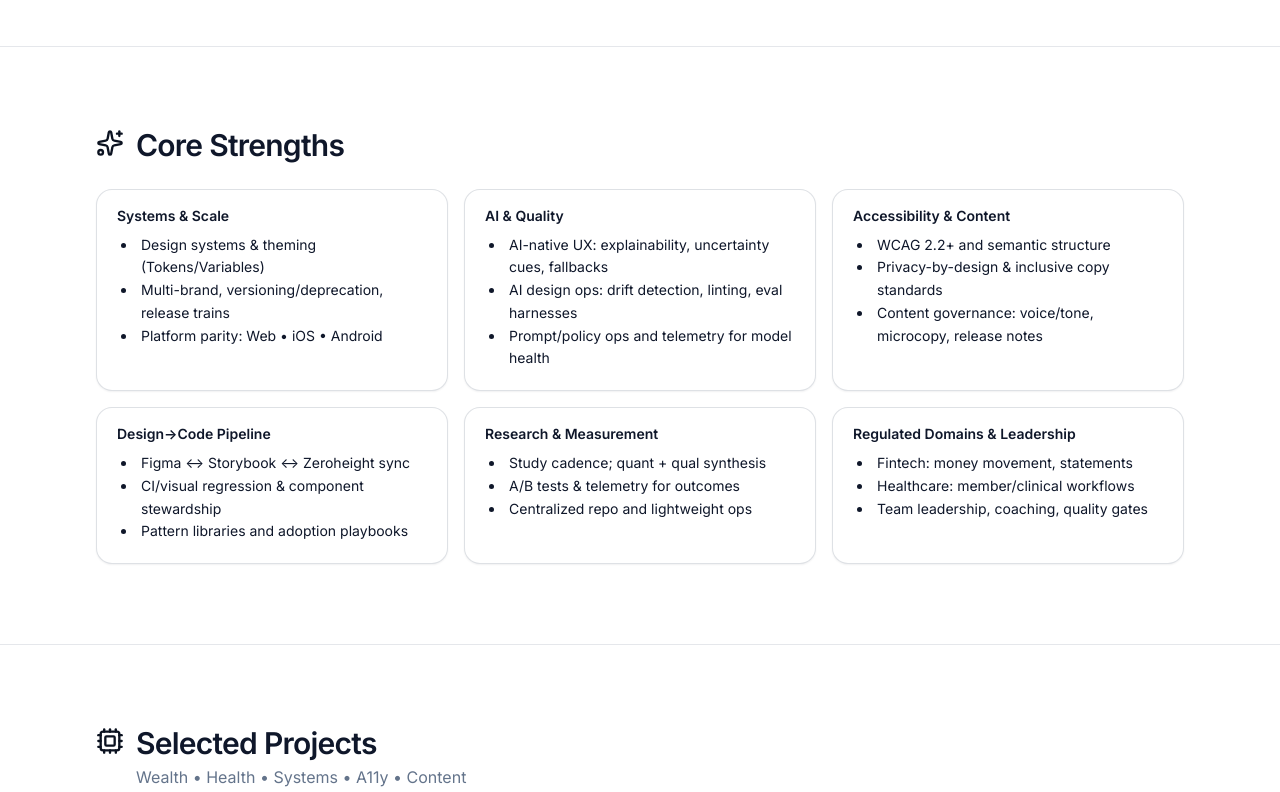
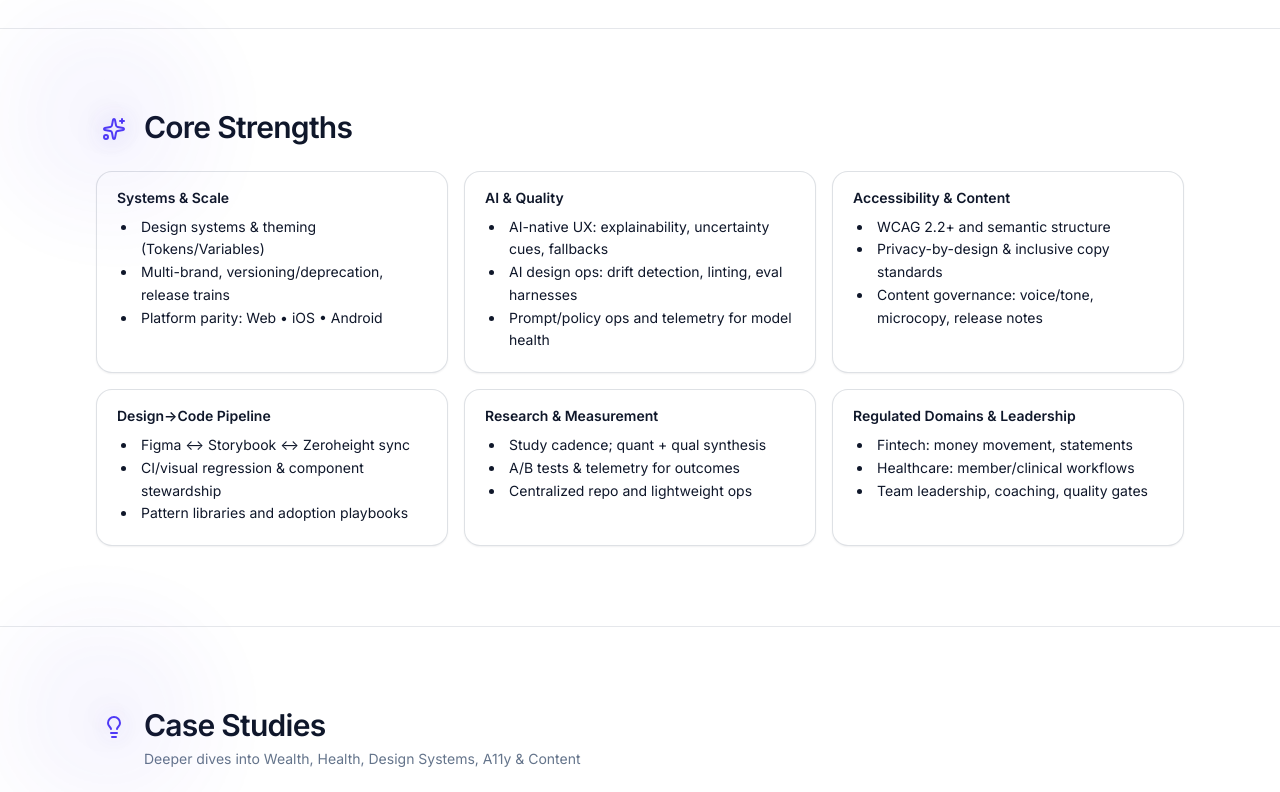
Before and after one commit to rflores-alight/Portfolio, a React (Vite) app: page / in a window 1280 px wide. Shown: the part 840-1632 px from the top of the page. Built offline with nearby package versions, Linux system fonts and the light colour scheme.

Commit message:
icon indigo colr; moved selected projects to end; smaller h1

```diff
--- a/src/App.jsx
+++ b/src/App.jsx
@@ -2,6 +2,7 @@
 import { motion } from "framer-motion";
 import { BookOpen, Mail, Download, ShieldCheck, Layers, Sparkles, Cpu, Briefcase, Calendar, Lightbulb, X, Linkedin, TrendingUp, Users2, BrainCircuit, MonitorSmartphone} from "lucide-react";
 import { Button } from "@/components/ui/button";
+import Glow from "@/components/ui/glow";
 import { Card, CardContent, CardHeader, CardTitle } from "@/components/ui/card";
 import { Pill } from "@/components/ui/pill";
 import { Tabs, TabsList, TabsTrigger, TabsContent } from "@/components/ui/tabs";
@@ -33,7 +34,7 @@
   linkedin: "https://www.linkedin.com/in/flashflores/",
   summary: (
     <>
-      I’m a product designer and design leader who found UX at a professional audio company—and it hooked me. Since starting my HCI master’s at DePaul, I’ve spent 12+ years blending design, engineering, and product to ship Web/iOS/Android experiences in regulated spaces (health, wealth/fintech, insurance). I’ve worked as an IC and as a manager/director, helping startups and Fortune 500s modernize how they design and deliver.
+      Hey, there. I’m a product designer and design leader who found UX at a professional audio company—and it hooked me. Since starting my HCI master’s at DePaul, I’ve spent 12+ years blending design, engineering, and product to ship Web/iOS/Android experiences in regulated spaces (health, wealth/fintech, insurance). I’ve worked as an IC and as a manager/director, helping startups and Fortune 500s modernize how they design and deliver.
       <p></p><br></br>
       I build and evolve design systems, unify legacy workflows, and embed accessibility and content standards so teams move faster with more confidence. Recently I’ve focused on AI-assisted quality tooling and system modernization. In parallel, I design AI-native product experiences—model-in-the-loop workflows that keep humans in control—with an emphasis on explainability, uncertainty cues (not false certainty), accessible summaries before detail, and safe fallbacks.
       <p></p><br></br>
@@ -851,22 +852,30 @@
   </div>
 );
 };
+
+const ensureSizedIcon = (node) => {
+  // If caller already wrapped with <Glow>, render as-is (don’t clone/override)
+  if (React.isValidElement(node) && (node.type?.displayName === "Glow")) {
+    return node;
+  }
+  // If caller passed a raw icon, add sizing/class without touching parent wrappers
+  if (React.isValidElement(node)) {
+    return React.cloneElement(node, {
+      className: ["h-7 w-7 text-primary", node.props.className].filter(Boolean).join(" "),
+    });
+  }
+  return node;
+};
+
 const Section = ({ id, title, subtitle, icon, children }) => (
   <section id={id} className="max-w-6xl mx-auto px-4 sm:px-6 lg:px-8 py-12">
     <div className="flex items-start gap-3 mb-6">
-      {/* Icon wrapper keeps a consistent size + subtle vertical nudge */}
       <div className="shrink-0 mt-0.5">
-        {React.cloneElement(icon, { className: "h-7 w-7 text-primary" })}
+        {ensureSizedIcon(icon)}
       </div>
       <div>
-        <h2 className="text-2xl sm:text-3xl font-semibold tracking-tight leading-tight">
-          {title}
-        </h2>
-        {subtitle && (
-          <p className="text-sm sm:text-base text-muted-foreground mt-0.5">
-            {subtitle}
-          </p>
-        )}
+        <h2 className="text-2xl sm:text-3xl font-semibold tracking-tight leading-tight">{title}</h2>
+        {subtitle ? <p className="text-sm text-muted-foreground mt-1">{subtitle}</p> : null}
       </div>
     </div>
     {children}
@@ -1084,7 +1093,9 @@
       <header className="sticky top-0 z-30 bg-background/70 backdrop-blur border-b">
         <div className="w-full max-w-6xl mx-auto px-4 sm:px-6 lg:px-8 h-16 flex items-center justify-between">
           <div className="flex items-center gap-3">
-            <Layers className="text-primary" />
+            <Glow>
+              <Layers className="text-indigo-600" />
+            </Glow>
             <span className="font-semibold">{PROFILE.name}</span>
           </div>
           <div className="flex items-center gap-2">
@@ -1106,12 +1117,12 @@
         {/* Intro */}
         <section className="max-w-6xl mx-auto px-4 sm:px-6 lg:px-8 py-14">
           <motion.div initial={{ opacity: 0, y: 8 }} animate={{ opacity: 1, y: 0 }} transition={{ duration: 0.4 }}>
-            <h1 className="text-3xl sm:text-5xl font-bold tracking-tight leading-tight">
+            <h1 className="mt-1 text-2xl sm:text-3xl font-bold tracking-tight leading-tight">
               {PROFILE.title}
             </h1>
 
             {PROFILE.subtitle && (
-              <div className="text-xl sm:text-2xl font-semibold tracking-tight mt-1 sm:mt-2 text-foreground">
+              <div className="text-xl sm:text-2xl font-semibold tracking-tight mt-1.5 sm:mt-2 text-foreground">
                 {PROFILE.subtitle}
               </div>
             )}
@@ -1135,7 +1146,7 @@
         <Separator />
 
         {/* Core Strengths */}
-        <Section id="strengths" title="Core Strengths" icon={<Sparkles className="text-primary" />}>
+        <Section id="strengths" title="Core Strengths" icon={<Glow><Sparkles className="h-6 w-6 text-indigo-600" aria-hidden="true" /></Glow>}>
           <div className="grid md:grid-cols-2 lg:grid-cols-3 gap-4">
             {CORE_GROUPS.map((g) => (
               <Card key={g.title} className="rounded-2xl shadow-sm">
@@ -1154,12 +1165,47 @@
 
         <Separator />
 
+        {/* Case Studies */}
+      <Section
+          id="case-studies"
+          title="Case Studies"
+          subtitle="Deeper dives into Wealth, Health, Design Systems, A11y & Content"
+          icon={<Glow><Lightbulb className="h-6 w-6 text-indigo-600" aria-hidden="true" /></Glow>}
+        >
+        <div className="grid md:grid-cols-2 gap-5">
+          {CASE_STUDIES.map(cs => (
+            <CaseStudyCard
+              key={cs.slug}
+              cs={cs}
+              onOpenModal={openCaseStudy}
+            />
+          ))}
+        </div>
+        </Section>
+
+        {/* Lightbox + Modal mounts */}
+        <LightboxModal open={lightbox.open} src={lightbox.src} alt={lightbox.alt} onClose={closeAsset} />
+        {activeCS && <CaseStudyModal cs={activeCS} onClose={closeCaseStudy} />}
+
+         <Separator />
+
+        {/* Experience */}
+        <Section id="experience" title="Experience" icon={<Glow><Briefcase className="h-6 w-6 text-indigo-600" aria-hidden="true" /></Glow> }>
+          <div className="grid lg:grid-cols-2 gap-5">
+            {EXPERIENCE.map((item) => (
+              <ExperienceCard key={item.company} item={item} />
+            ))}
+          </div>
+        </Section>
+
+        <Separator />
+
         {/* Projects */}
         <Section
           id="projects"
-          title="Selected Projects"
+          title="Other Projects"
           subtitle="Wealth • Health • Systems • A11y • Content"
-          icon={<Cpu className="text-primary" /> }>
+          icon={<Glow><Cpu className="h-6 w-6 text-indigo-600" aria-hidden="true" /></Glow>}>
           <Tabs defaultValue="all" tone="blue" className="w-full">
             <TabsList>
               <TabsTrigger value="all">All</TabsTrigger>
@@ -1216,44 +1262,9 @@
 
         <Separator />
 
-        {/* Case Studies */}
-      <Section
-          id="case-studies"
-          title="Case Studies"
-          subtitle="Deeper dives into Wealth, Health, Design Systems, A11y & Content"
-          icon={<Lightbulb className="text-primary" />}
-        >
-        <div className="grid md:grid-cols-2 gap-5">
-          {CASE_STUDIES.map(cs => (
-            <CaseStudyCard
-              key={cs.slug}
-              cs={cs}
-              onOpenModal={openCaseStudy}
-            />
-          ))}
-        </div>
-        </Section>
-
-        {/* Lightbox + Modal mounts */}
-        <LightboxModal open={lightbox.open} src={lightbox.src} alt={lightbox.alt} onClose={closeAsset} />
-        {activeCS && <CaseStudyModal cs={activeCS} onClose={closeCaseStudy} />}
-
-         <Separator />
-
-        {/* Experience */}
-        <Section id="experience" title="Experience" icon={<Briefcase className="text-primary" /> }>
-          <div className="grid lg:grid-cols-2 gap-5">
-            {EXPERIENCE.map((item) => (
-              <ExperienceCard key={item.company} item={item} />
-            ))}
-          </div>
-        </Section>
-
-        <Separator />
-
         <footer className="rf-container py-10 text-sm text-gray-600">
           {/* Contact / Footer */}
-          <Section id="contact" title="Get in touch" icon={<Mail className="text-primary" /> }>
+          <Section id="contact" title="Get in touch" icon={<Glow><Mail className="h-6 w-6 text-indigo-600" aria-hidden="true" /></Glow> }>
             <Card className="rounded-2xl shadow-sm">
               <CardContent className="p-6 flex flex-col sm:flex-row items-start sm:items-center justify-between gap-4">
                 <div>
--- /dev/null
+++ b/src/components/ui/glow.jsx
@@ -0,0 +1,48 @@
+import React from "react";
+
+/**
+ * Glow — asymmetric “aurora” blob behind small icons.
+ * Usage: <Glow><Lightbulb className="h-5 w-5 text-indigo-600" /></Glow>
+ */
+export default function Glow({
+  children,
+  className = "",
+  angle = 8,   // rotate the blob to move bright area
+  scale = 1.8, // enlarge blob bounds slightly
+  shadow = true // add a subtle drop-shadow to the SVG
+}) {
+  return (
+    <span
+      className={[
+        // padding + overflow-visible ensure the glow can show beyond the icon box
+        "relative inline-grid place-items-center isolate rounded-xl overflow-visible p-1.5",
+        className,
+      ].join(" ")}
+      aria-hidden="true"
+    >
+      {/* Gradient layer: child span ensures consistent rendering across builds */}
+      <span
+        aria-hidden
+        className="pointer-events-none absolute z-0 blur-2xl"
+        style={{
+          // expand a bit beyond the wrapper so the glow "escapes"
+          top:  -8, right: -8, bottom: -8, left: -8,
+          backgroundImage:
+            "radial-gradient(60% 55% at 30% 35%, rgba(79,70,229,0.9), rgba(79,70,229,0) 70%), radial-gradient(45% 40% at 70% 60%, rgba(147,51,234,0.35), rgba(147,51,234,0) 70%), radial-gradient(30% 30% at 60% 30%, rgba(99,102,241,0.45), rgba(99,102,241,0) 72%)",
+          transform: `rotate(${angle}deg) scale(${scale})`,
+          borderRadius: "inherit",
+          opacity: 0.9
+        }}
+      />
+      <span className="relative z-10">
+        {React.isValidElement(children) && shadow
+          ? React.cloneElement(children, {
+              className: `${children.props.className || ""} drop-shadow-[0_0_14px_rgba(79,70,229,0.45)]`
+            })
+          : children}
+      </span>
+    </span>
+  );
+}
+
+Glow.displayName = "Glow";
```
